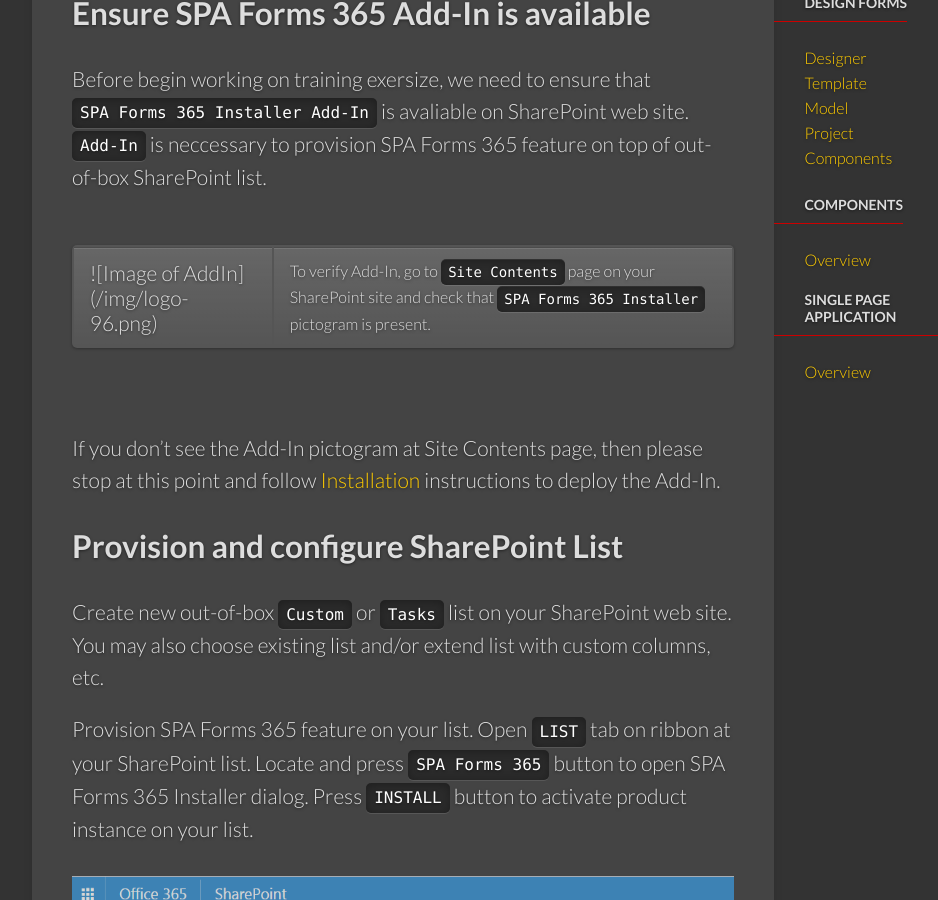
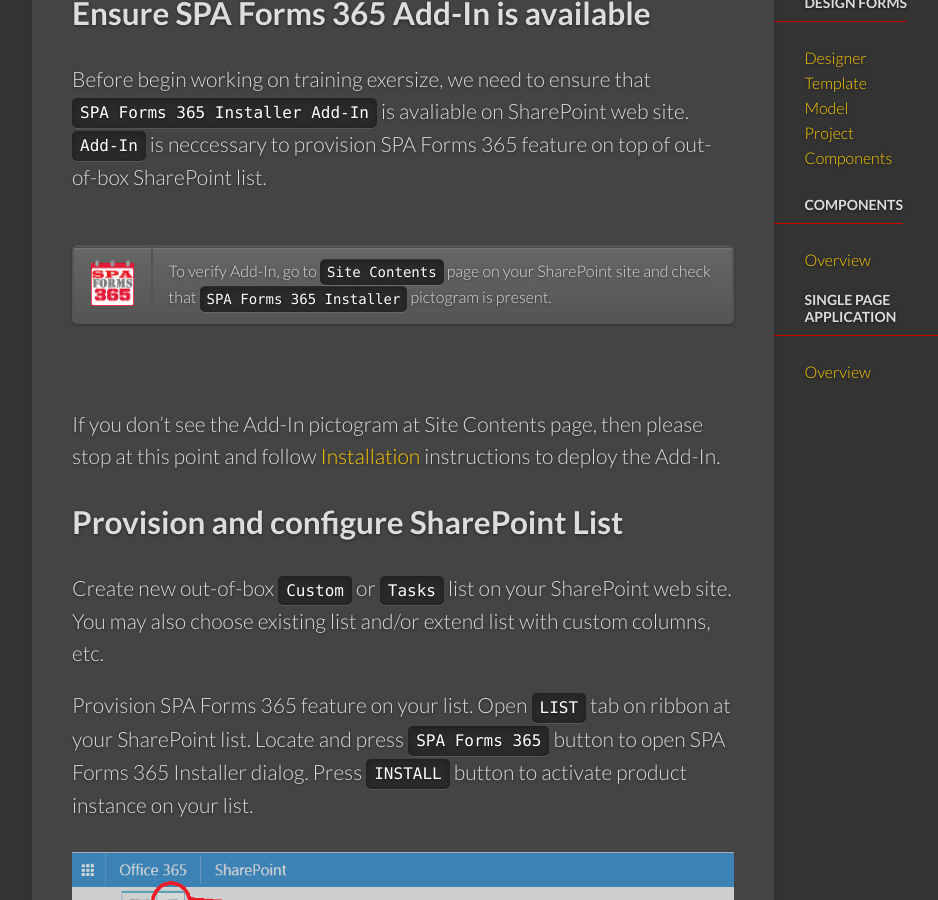
Before and after one commit to spaforms365/spaforms365.github.io, a Jekyll site: the page built from _docs/quickstart.md, in a window 1280 px wide and 900 px high, scrolled down 385 px. Shown: the whole window, without its empty margins (139-1077 px from the left). Built offline with Jekyll 4.4.1, drawn with Linux system fonts in a browser that asks for light colours.

Commit message:
Update quickstart.md

```diff
--- a/_docs/quickstart.md
+++ b/_docs/quickstart.md
@@ -13,7 +13,7 @@
 <table>
   <tr>
     <td>
-![Image of AddIn](/img/logo-96.png)
+      <img src="/img/logo-96.png"/>
     </td>
     <td>
       <p>
```
